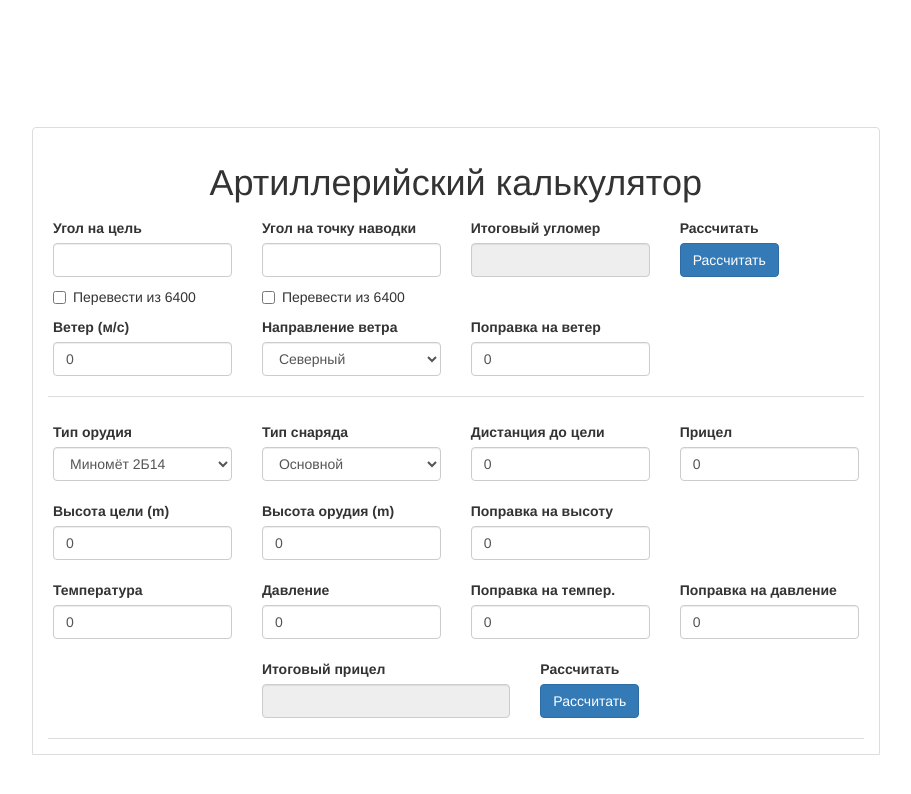
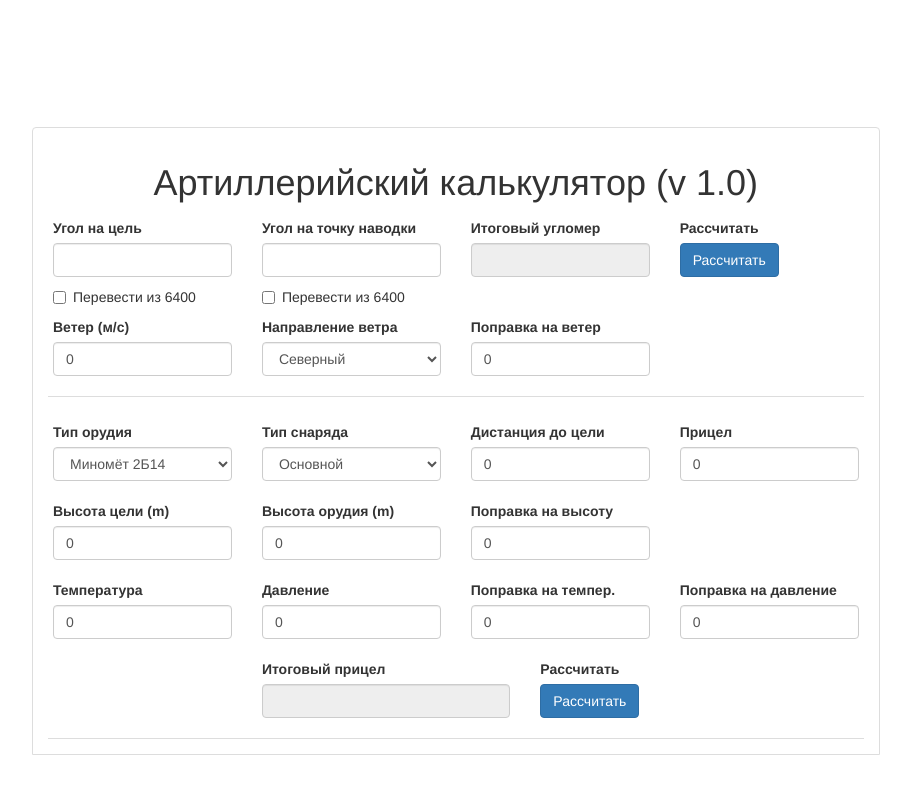
Before and after one commit to Raftor74/artillery-calc, a plain HTML site: page index.html in a window 1280 px wide. Shown: the whole page, without its empty margins (233-1144 px from the left). Drawn offline with nearby package versions, Linux system fonts and the light colour scheme.

Commit message:
Add version in title

```diff
--- a/index.html
+++ b/index.html
@@ -11,7 +11,7 @@
     <div class="row">
         <div class="col-md-9 col-md-offset-2">
             <div class="form-wrapper">
-            <h1 class="text-center">Артиллерийский калькулятор</h1>
+            <h1 class="text-center">Артиллерийский калькулятор (v 1.0)</h1>
                 <form role="form" class="artillery-form">
                     <div class="form-section">
                         <div class="form-group">
```
